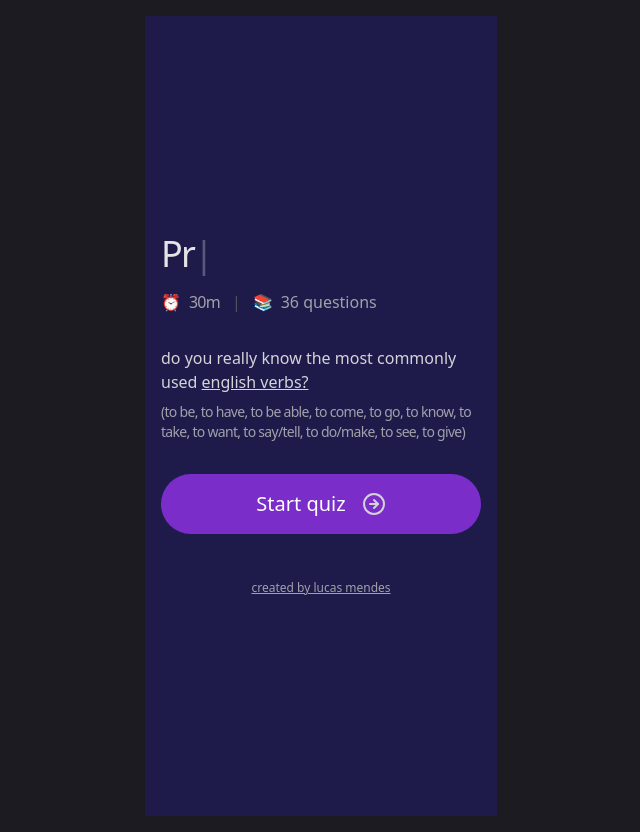
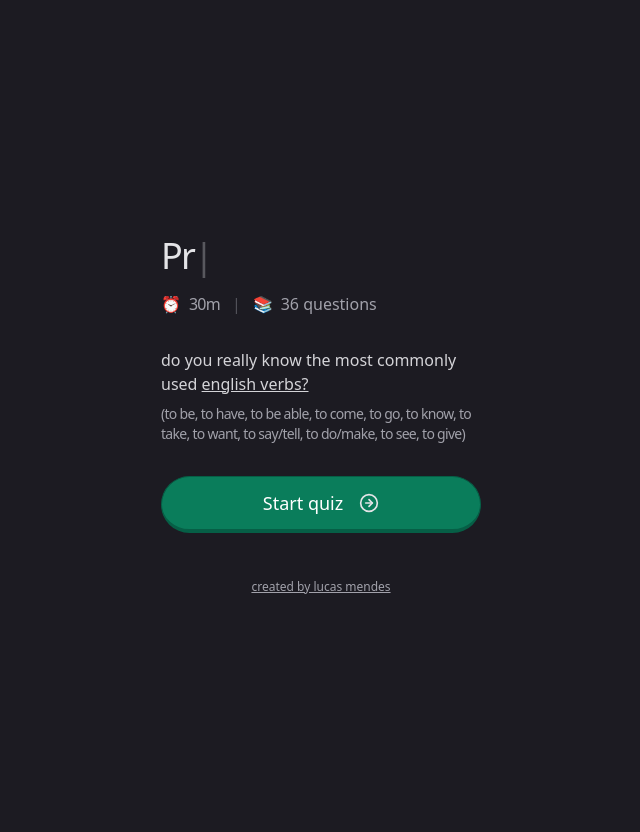
Before and after one commit to lucasfabbrim/quiz-english, a Next.js app: page / in a window 1280 px wide. Shown: the whole page, without its empty margins (319-959 px from the left). Built offline with nearby package versions, Linux system fonts and the light colour scheme.

Commit message:
feat: refaturando pagina de quiz/home

```diff
--- a/src/app/(public)/quiz/page.tsx
+++ b/src/app/(public)/quiz/page.tsx
@@ -21,7 +21,7 @@ export default function Home() {
   }
 
   return (
-    <main className="min-h-screen bg-indigo-950 flex items-center justify-center p-4">
+    <main className="min-h-screen flex items-center justify-center p-4">
       {isLoading ? (
         <div className="text-white text-2xl"><LoaderIcon className="animate-spin text-zinc-200"/></div>
       ) : (
@@ -47,11 +47,11 @@ export default function Home() {
               onClick={handleStartQuiz}
               onMouseEnter={() => setIsHovered(true)}
               onMouseLeave={() => setIsHovered(false)}
-              className="w-full bg-purple-600/80 rounded-full py-3 text-white text-xl flex items-center justify-center gap-4 transition-all duration-300 hover:from-purple-600/90 hover:to-zinc-600/20"
+              className="w-full bg-emerald-600/80 rounded-full py-3 text-white text-lg flex items-center justify-center gap-4 transition-all duration-300 hover:bg-emerald-600/90 hover:to-emerald-600/20 border border-b-4 border-emerald-800"
             >
               Let's go
               <motion.div animate={{ x: isHovered ? 5 : 0 }} transition={{ type: "spring", stiffness: 300, damping: 10 }}>
-                <ArrowRightCircle size={24} className="text-zinc-300" aria-hidden="true" />
+                <ArrowRightCircle size={20} className="text-zinc-200" aria-hidden="true" />
               </motion.div>
             </Button>
           </motion.div>
--- a/src/app/page.tsx
+++ b/src/app/page.tsx
@@ -17,7 +17,7 @@ export default function Home() {
   }
 
   return (
-    <main className="min-h-screen bg-indigo-950 flex items-center justify-center p-4">
+    <main className="min-h-screen flex items-center justify-center p-4">
       <motion.div
         initial={{ opacity: 0, y: 20 }}
         animate={{ opacity: 1, y: 0 }}
@@ -54,11 +54,11 @@ export default function Home() {
             onClick={handleStartQuiz}
             onMouseEnter={() => setIsHovered(true)}
             onMouseLeave={() => setIsHovered(false)}
-            className="w-full bg-purple-600/80 rounded-full py-4 text-white text-xl flex items-center justify-center gap-4 transition-all duration-300 hover:from-purple-600/90 hover:to-zinc-600/20"
+            className="w-full bg-emerald-600/80 rounded-full py-3 text-white text-lg flex items-center justify-center gap-4 transition-all duration-300 hover:bg-emerald-600/90 hover:to-zinc-600/20 border border-b-4 border-emerald-800"
           >
             Start quiz
             <motion.div animate={{ x: isHovered ? 5 : 0 }} transition={{ type: "spring", stiffness: 300, damping: 10 }}>
-              <ArrowRightCircle size={24} className="text-zinc-300" aria-hidden="true" />
+              <ArrowRightCircle size={20} className="text-zinc-200" aria-hidden="true" />
             </motion.div>
           </Button>
         </motion.div>
```
